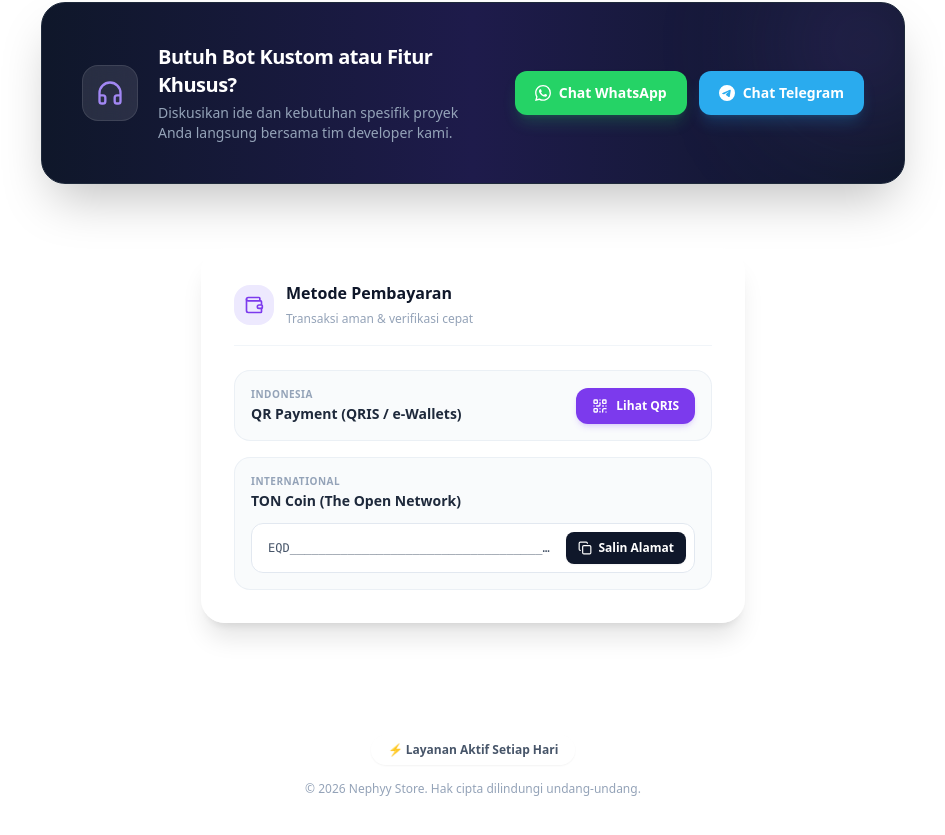
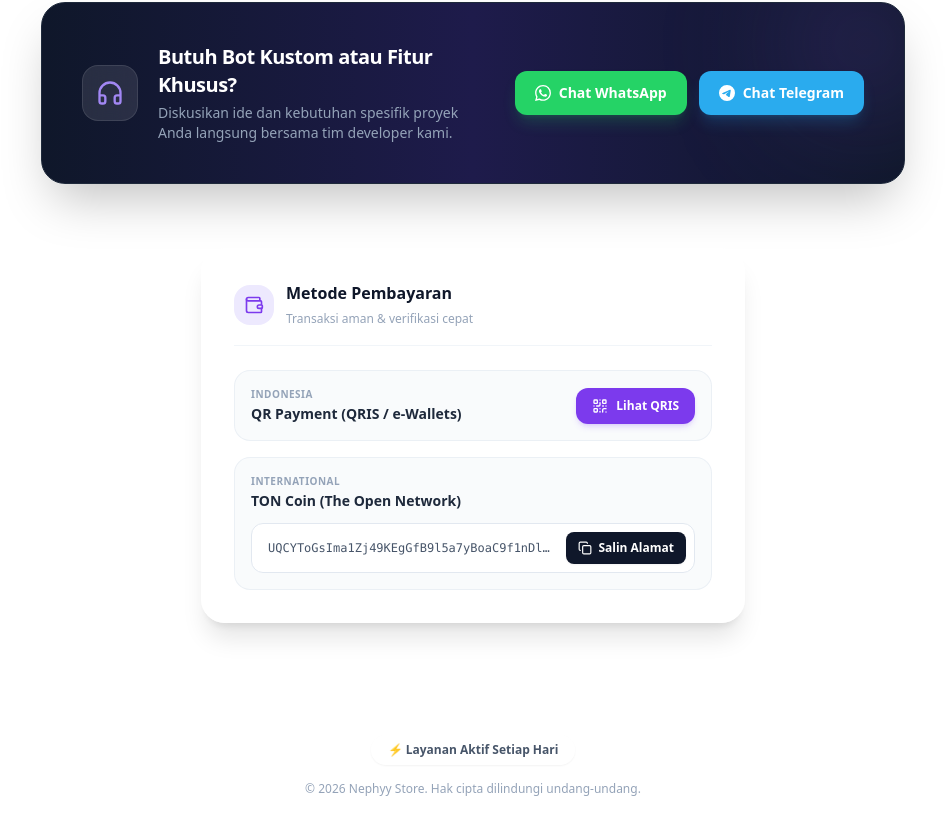
Before and after one commit to Nephyy1/itsnephyy, a Next.js app: page / in a window 1280 px wide. Shown: the part 1221-2056 px from the top of the page, without its empty margins (167-1112 px from the left). Built offline with nearby package versions, Linux system fonts and the light colour scheme.

Commit message:
Update PaymentMethods.tsx

```diff
--- a/src/components/PaymentMethods.tsx
+++ b/src/components/PaymentMethods.tsx
@@ -5,7 +5,7 @@
 import { motion, AnimatePresence } from "framer-motion";
 import { Wallet, QrCode, Copy, Check, X } from "lucide-react";
 
-const TON_WALLET_ADDRESS = "EQD__________________________________________";
+const TON_WALLET_ADDRESS = "UQCYToGsIma1Zj49KEgGfB9l5a7yBoaC9f1nDlt7GMNLlDdA";
 
 export default function PaymentMethods() {
   const { t } = useLanguage();
```
